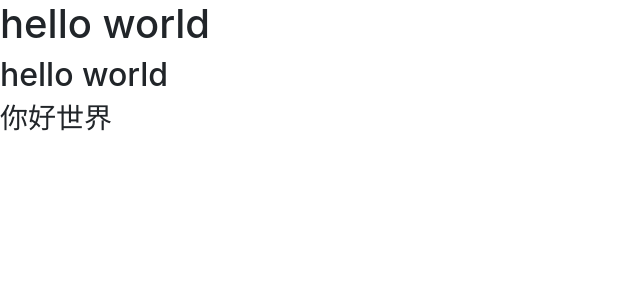
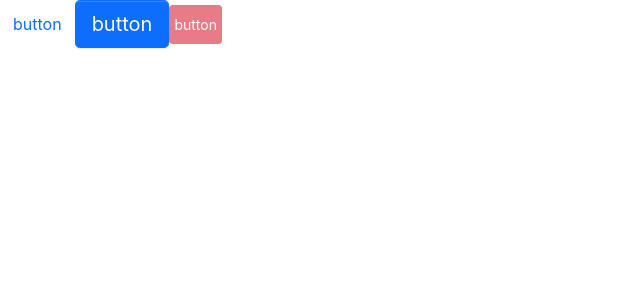
Before and after one commit to Wu585/W-UI-React, a React (Create React App) app: page / in a window 1280 px wide. Shown: the top 300 px of the page, without its empty margins (0-640 px from the left). Built offline with nearby package versions, Linux system fonts and the light colour scheme.

Commit message:
优化button样式

```diff
--- a/package.json
+++ b/package.json
@@ -10,6 +10,7 @@
     "@types/node": "^16.7.13",
     "@types/react": "^18.0.0",
     "@types/react-dom": "^18.0.0",
+    "classnames": "^2.3.1",
     "react": "^18.2.0",
     "react-dom": "^18.2.0",
     "react-scripts": "5.0.1",
@@ -40,5 +41,8 @@
       "last 1 firefox version",
       "last 1 safari version"
     ]
+  },
+  "devDependencies": {
+    "@types/classnames": "^2.3.1"
   }
 }
--- a/src/App.tsx
+++ b/src/App.tsx
@@ -1,11 +1,18 @@
 import React from 'react';
+import Button, {ButtonSize, ButtonType} from './components/button/Button';
 
 function App() {
   return (
     <div className="App">
-      <h1>hello world</h1>
-      <h2>hello world</h2>
-      <h3>你好世界</h3>
+      <Button btnType={ButtonType.Link} href={'http://www.baidu.com'}>
+        button
+      </Button>
+      <Button size={ButtonSize.Large} btnType={ButtonType.Primary}>
+        button
+      </Button>
+      <Button size={ButtonSize.Small} btnType={ButtonType.Danger} disabled={true}>
+        button
+      </Button>
     </div>
   );
 }
--- /dev/null
+++ b/src/components/button/Button.tsx
@@ -0,0 +1,54 @@
+import React, {FC} from 'react';
+import classNames from 'classnames';
+
+export enum ButtonSize {
+  Large = 'lg',
+  Small = 'sm'
+}
+
+export enum ButtonType {
+  Primary = 'primary',
+  Default = 'default',
+  Danger = 'danger',
+  Link = 'link'
+}
+
+interface BaseButtonProps {
+  className?: string;
+  disabled?: boolean;
+  size?: ButtonSize;
+  btnType?: ButtonType;
+  children: React.ReactNode;
+  href?: string;
+}
+
+const Button: FC<BaseButtonProps> = (props) => {
+  const {btnType, disabled, size, href, children, className} = props;
+  const classes = classNames('btn', {
+    [`btn-${btnType}`]: btnType,
+    [`btn-${size}`]: size,
+    'disabled': (btnType === ButtonType.Link) && disabled
+  });
+  if (btnType === ButtonType.Link && href) {
+    return (
+      <a href={href} className={classes}>
+        {children}
+      </a>
+    );
+  } else {
+    return (
+      <button
+        disabled={disabled}
+        className={classes}>
+        {children}
+      </button>
+    );
+  }
+};
+
+Button.defaultProps = {
+  disabled: false,
+  btnType: ButtonType.Default
+};
+
+export default Button;
--- /dev/null
+++ b/src/components/button/_style.scss
@@ -0,0 +1,71 @@
+.btn {
+  position: relative;
+  display: inline-block;
+  font-weight: $btn-font-weight;
+  line-height: $btn-line-height;
+  color: $body-color;
+  white-space: nowrap;
+  text-align: center;
+  vertical-align: middle;
+  background-image: none;
+  border: $btn-border-width solid transparent;
+  @include button-size($btn-padding-x, $btn-padding-y, $btn-font-size, $border-radius);
+  box-shadow: $btn-box-shadow;
+  cursor: pointer;
+  transition: $btn-transition;
+
+  &.disabled,
+  &[disabled] {
+    cursor: not-allowed;
+    opacity: $btn-disabled-opacity;
+    box-shadow: none;
+
+    > * {
+      pointer-events: none;
+    }
+  }
+}
+
+.btn-lg {
+  @include button-size($btn-padding-x-lg, $btn-padding-y-lg, $btn-font-size-lg, $border-radius-lg);
+}
+
+.btn-sm {
+  @include button-size($btn-padding-y-sm, $btn-padding-x-sm, $btn-font-size-sm, $btn-border-radius-sm);
+}
+
+.btn-primary {
+  @include button-style($primary, $primary, $white)
+}
+
+.btn-danger {
+  @include button-style($danger, $danger, $white)
+}
+
+.btn-default {
+  @include button-style($white, $gray-400, $body-color, $white, $primary, $primary)
+}
+
+.btn-link {
+  font-weight: $font-weight-normal;
+  color: $btn-link-color;
+  text-decoration: $link-decoration;
+  box-shadow: none;
+
+  &:hover {
+    color: $btn-link-hover-color;
+    text-decoration: $link-hover-decoration;
+  }
+
+  &:focus,
+  &.focus {
+    text-decoration: $link-hover-decoration;
+    box-shadow: none;
+  }
+
+  &:disabled,
+  &.disabled {
+    color: $btn-link-disabled-color;
+    pointer-events: none;
+  }
+}
--- /dev/null
+++ b/src/styles/_mixin.scss
@@ -0,0 +1,35 @@
+@mixin button-size($padding-x,$padding-y,$font-size,$border-radius) {
+  padding: $padding-y $padding-x;
+  font-size: $font-size;
+  border-radius: $border-radius;
+}
+
+@mixin button-style(
+  $background,
+  $border,
+  $color,
+  $hover-background: lighten($background, 7.5%),
+  $hover-border: lighten($border, 10%),
+  $hover-color: $color,
+) {
+  color: $color;
+  background: $background;
+  border-color: $border;
+  &:hover {
+    color: $hover-color;
+    background: $hover-background;
+    border-color: $hover-border;
+  }
+  &:focus,
+  &.focus {
+    color: $hover-color;
+    background: $hover-background;
+    border-color: $hover-border;
+  }
+  &:disabled,
+  &.disabled {
+    color: $color;
+    background: $background;
+    border-color: $border;
+  }
+}
--- a/src/styles/index.scss
+++ b/src/styles/index.scss
@@ -1,2 +1,11 @@
+// config
 @import "variables";
+
+// layout
 @import "reboot";
+
+// mixin
+@import "mixin";
+
+// button
+@import "../components/button/style";
```
Also changed, not shown: 1 other file (tests, documents, lock files or other folders).
